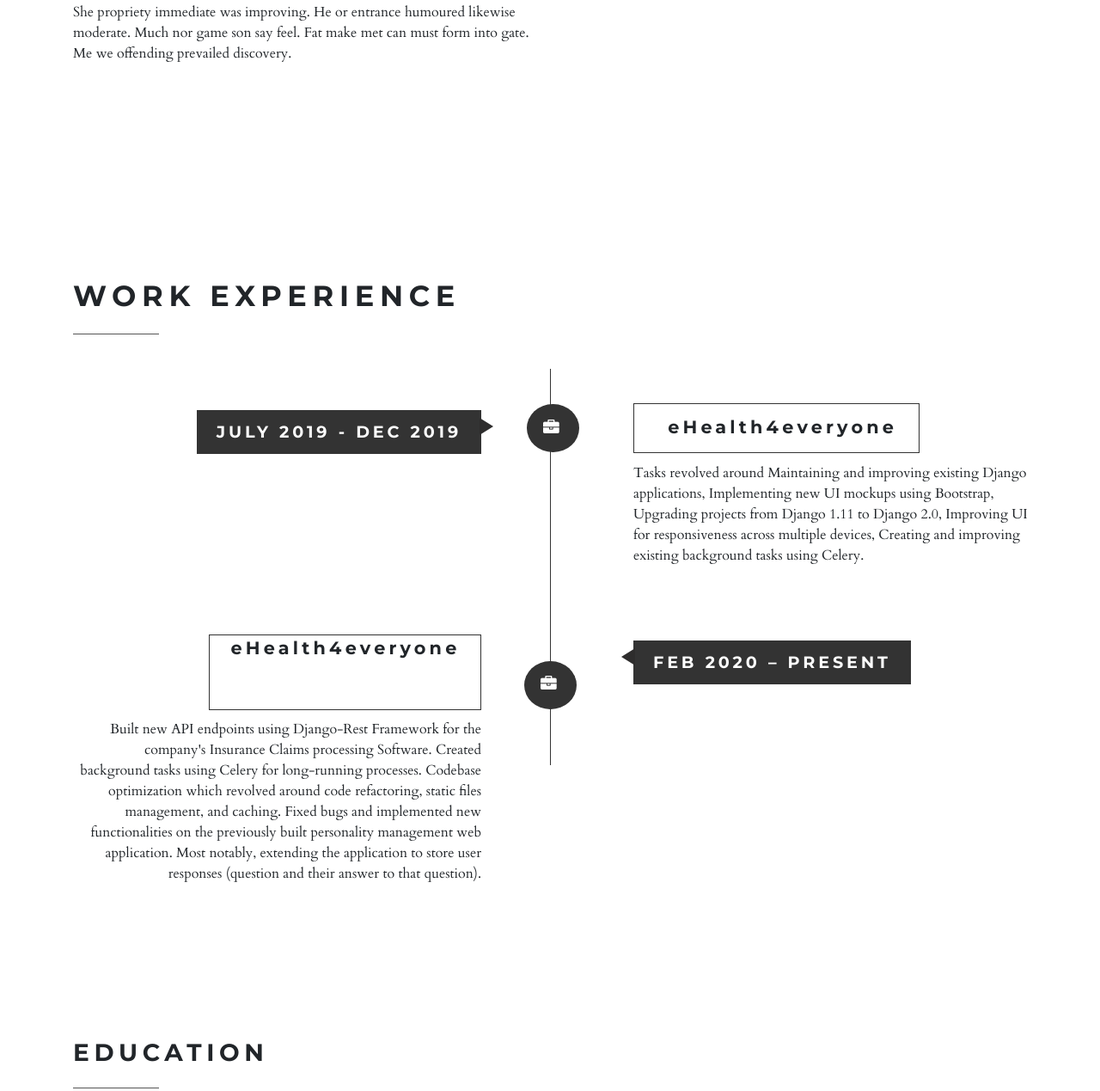
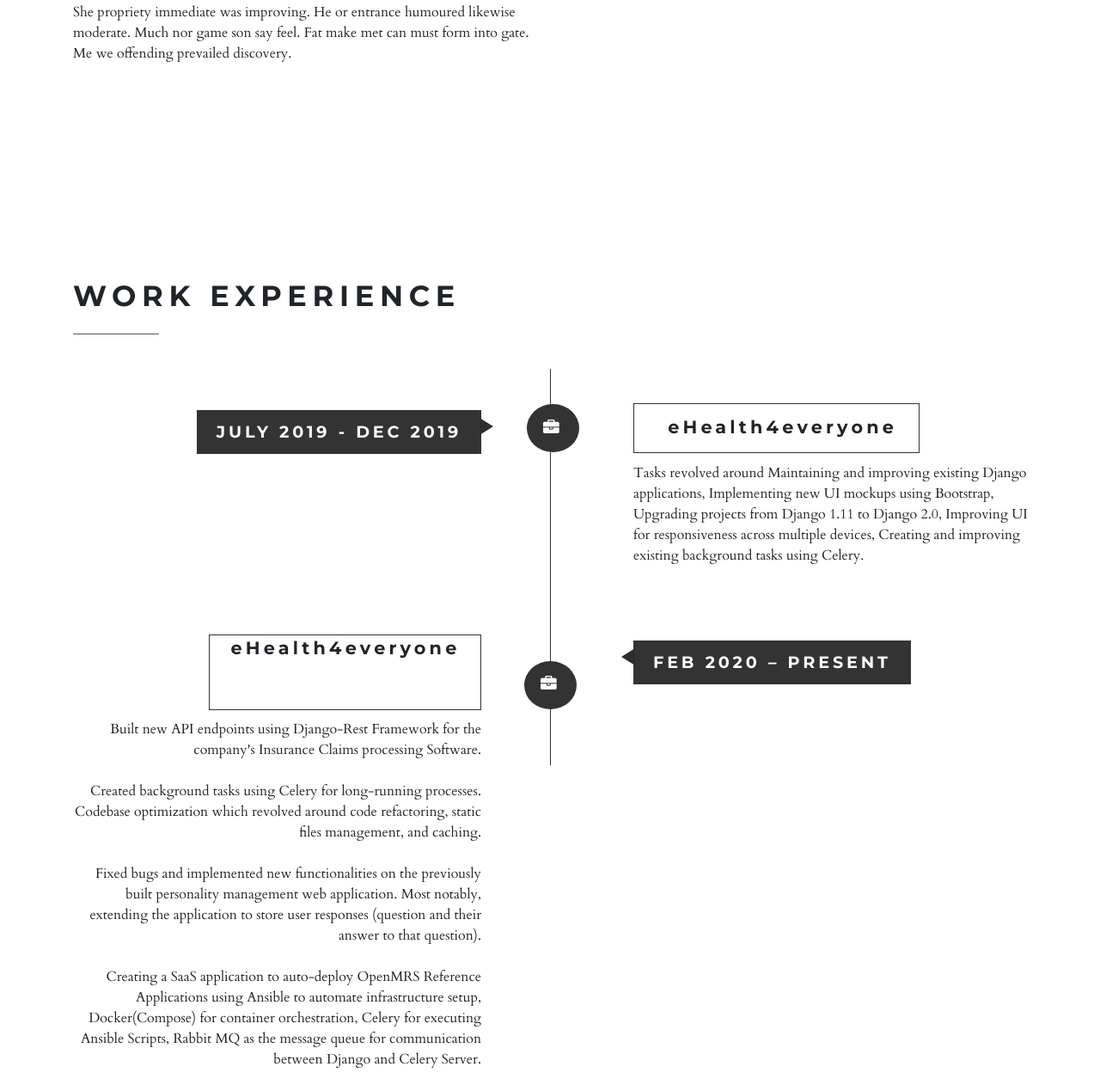
Before and after one commit to Iamdavidonuh/Iamdavidonuh.github.io, a plain HTML site: page index.html in a window 1280 px wide. Shown: the part 1349-2618 px from the top of the page at 86% size. Drawn offline with nearby package versions, Linux system fonts and the light colour scheme.

Commit message:
add new task to experience

```diff
--- a/index.html
+++ b/index.html
@@ -117,11 +117,14 @@
 					<h5 style="text-transform: none;">eHealth4everyone<span class="fa fa-briefcase"> </span></h5>
 					<p>
             Built new API endpoints using Django-Rest Framework for the company's
-            Insurance Claims processing Software. Created background tasks using Celery for long-running processes.
+            Insurance Claims processing Software. <br><br> Created background tasks using Celery for long-running processes.
             Codebase optimization which revolved around code refactoring,
-            static files management, and caching. Fixed bugs and implemented new functionalities on the
+            static files management, and caching.<br><br> Fixed bugs and implemented new functionalities on the
             previously built personality management web application. Most notably,
-            extending the application to store user responses (question and their answer to that question).
+            extending the application to store user responses (question and their answer to that question).<br><br>
+            Creating a SaaS application to auto-deploy OpenMRS Reference Applications using Ansible to automate
+            infrastructure setup, Docker(Compose) for container orchestration, Celery for executing Ansible Scripts,
+            Rabbit MQ as the message queue for communication between Django and Celery Server.
           </p>
 				</div>
 				<div class="clearfix"> </div>
```
